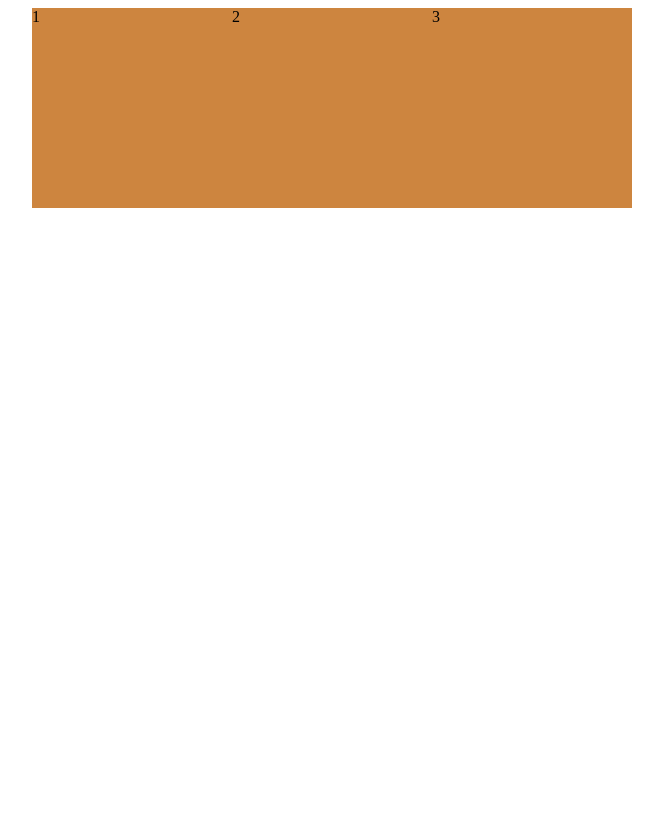
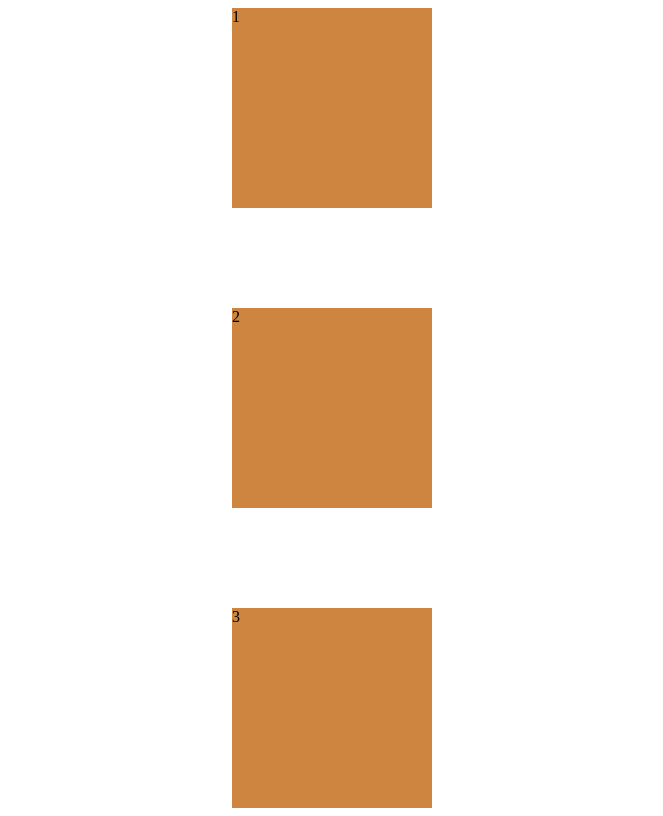
Before and after one commit to jglee-Cm7/scss-masterclass, a plain HTML site: page index.html in a window 1280 px wide. Shown: the whole page, without its empty margins (308-971 px from the left). Drawn offline with Linux system fonts and the light colour scheme.

Commit message:
#1.3 Column and Row

```diff
--- a/styles.css
+++ b/styles.css
@@ -1,8 +1,11 @@
 .wrapper {
   display: flex; /* defalt flex-direction: row */
-  justify-content: center;
-  align-items: stretch;
-  height: 50vh;
+  flex-direction: column;
+  /* Main Axis */
+  justify-content: space-between;
+  /* Cross Axis */
+  align-items: center;
+  height: 100vh;
 }
 /*
 justify-center (main axis에서)
```
